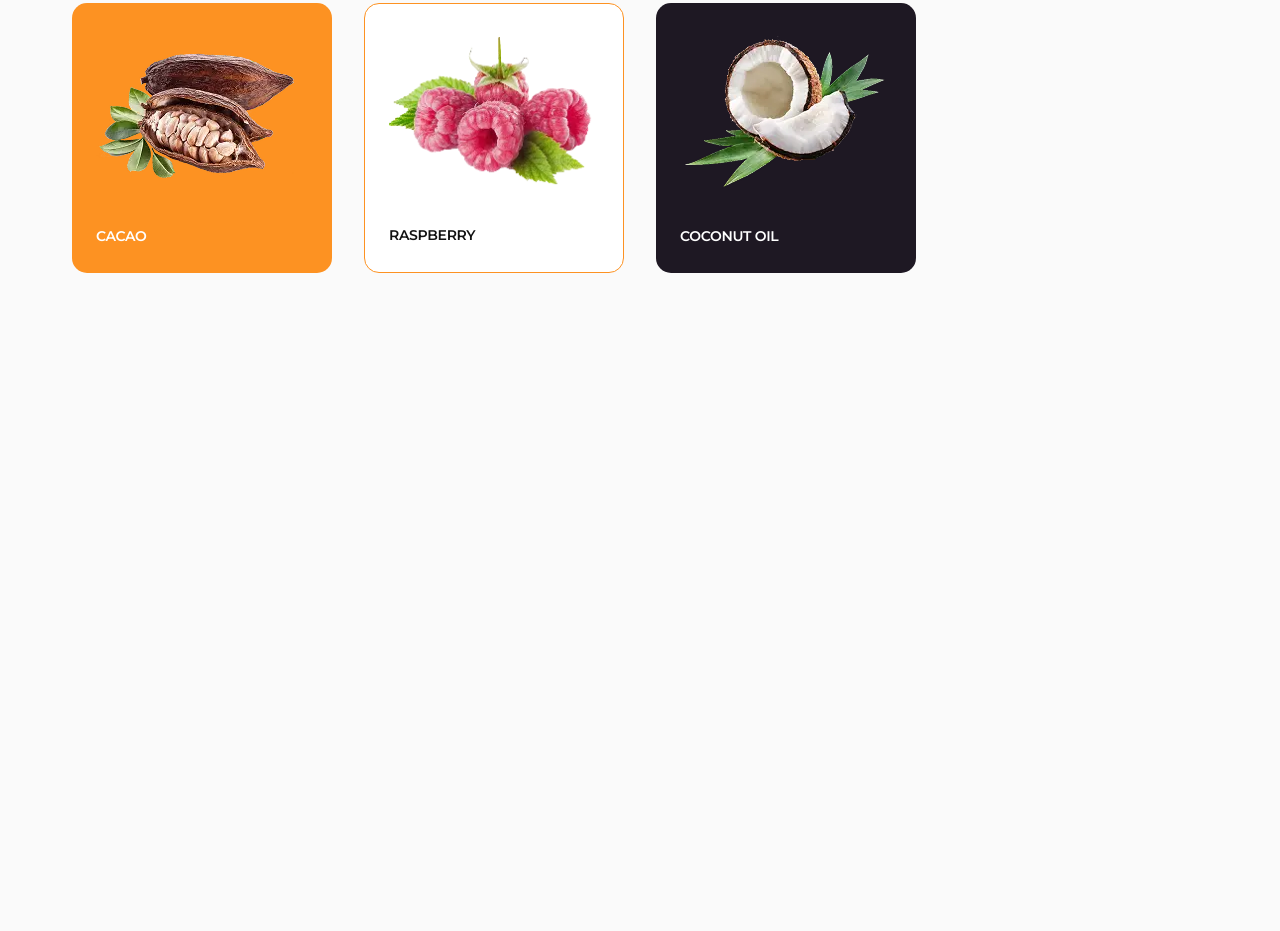
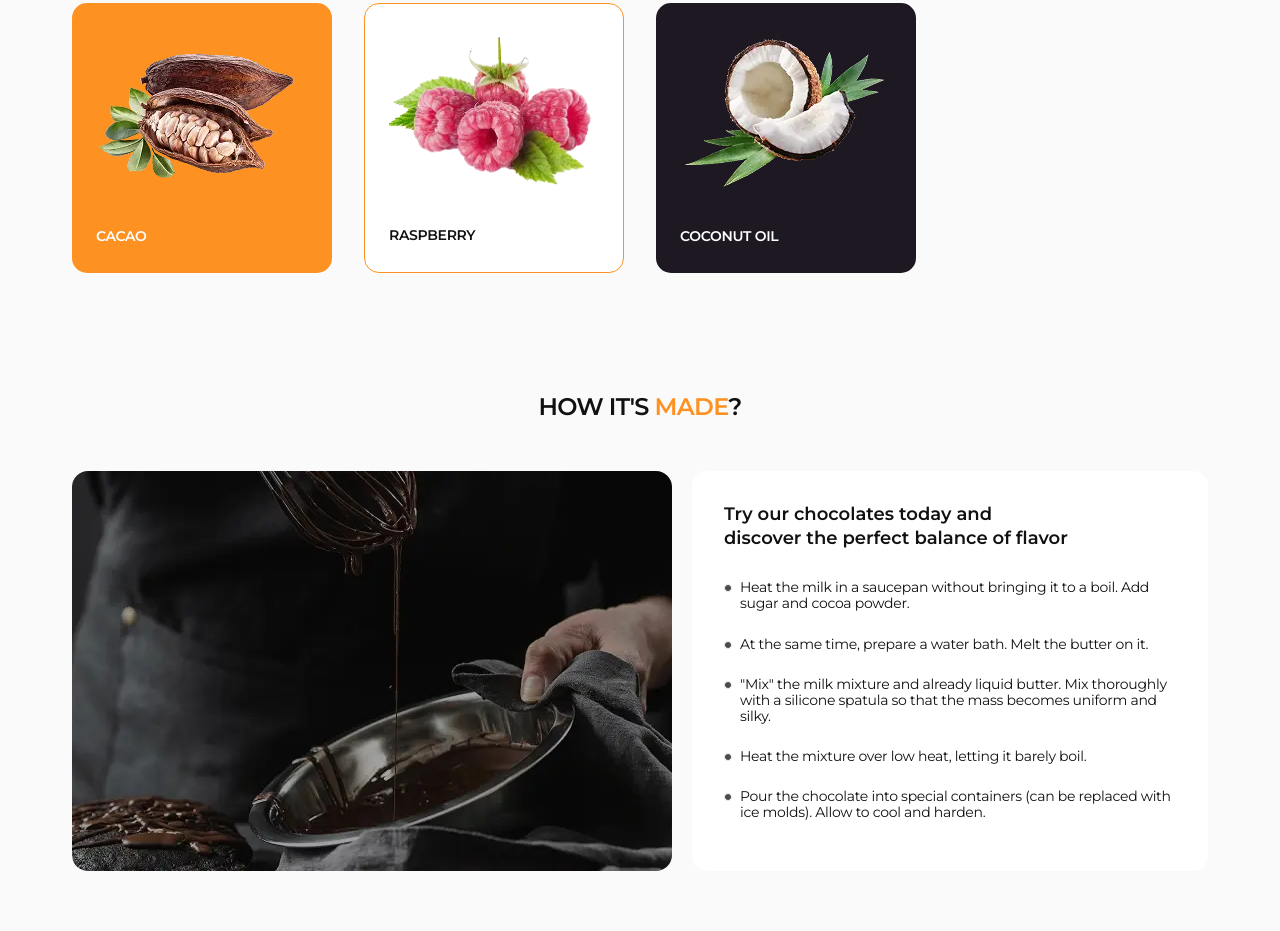
Before and after one commit to oleh-vdovenko/simply-chocolate, a plain HTML site: page index.html in a window 1280 px wide. Shown: the part 1558-2489 px from the top of the page. Before the commit the page ends 1891 px from the top, so only its background shows below. Drawn offline with nearby package versions, Linux system fonts and the light colour scheme.

Commit message:
create structure and add styles for a cooking section

```diff
--- a/css/styles.css
+++ b/css/styles.css
@@ -142,14 +142,14 @@ button {
   background: rgba(253, 146, 34, 0.1);
   color: #fd9222;
 }
-.cooking {
+.cooking-link {
   border: 1px solid #fff;
   border-radius: 100px;
   padding: 12px 38px;
   color: #fff;
 }
-.cooking:hover,
-.cooking:focus {
+.cooking-link:hover,
+.cooking-link:focus {
   border-color: #fd9222;
   color: #fd9222;
 }
@@ -174,6 +174,15 @@ button {
 }
 
 /* benefits */
+.container > h2 {
+  font-size: 24px;
+  line-height: 1.16667;
+  letter-spacing: -0.03em;
+  text-transform: uppercase;
+}
+.container > h2 > span {
+  color: #fd9222;
+}
 .visually-hidden {
   position: absolute;
   width: 1px;
@@ -226,13 +235,6 @@ button {
 .ingredients-title {
   max-width: 412px;
   text-align: center;
-  font-size: 24px;
-  line-height: 1.16667;
-  letter-spacing: -0.03em;
-  text-transform: uppercase;
-}
-.ingredients-title > span {
-  color: #fd9222;
 }
 .ingredients-list {
   display: flex;
@@ -264,3 +266,54 @@ button {
 .ingredients-list .ingredients-item:nth-child(7) {
   background-color: #1e1823;
 }
+
+/* cooking */
+.cooking {
+  padding-top: 60px;
+  padding-bottom: 60px;
+}
+.cooking-container {
+  display: flex;
+  flex-direction: column;
+  gap: 50px;
+  align-items: center;
+}
+.cooking-article {
+  display: flex;
+  gap: 20px;
+}
+.thumb {
+  border-radius: 16px;
+  overflow: hidden;
+  flex-shrink: 0;
+}
+.cooking-descr {
+  padding: 32px;
+  display: flex;
+  flex-direction: column;
+  gap: 28px;
+  border-radius: 15px;
+  background-color: #fff;
+}
+.process-title {
+  font-size: 18px;
+  line-height: 1.33333;
+  max-width: 350px;
+}
+.process-list {
+  /* padding-left: 16px; */
+  display: flex;
+  flex-direction: column;
+  gap: 24px;
+  font-weight: 400;
+  letter-spacing: -0.02em;
+  font-size: 14px;
+}
+.process-step {
+  display: flex;
+  align-items: flex-start;
+  gap: 8px;
+}
+.process-step::before {
+  content: url("../images/marker.webp");
+}
--- a/index.html
+++ b/index.html
@@ -92,7 +92,7 @@
             <div class="hero-links">
               <div>
                 <button class="purchase-btn" type="button">Buy now</button
-                ><a class="cooking" href="">How it's made</a>
+                ><a class="cooking-link" href="">How it's made</a>
               </div>
               <a class="scroll-down" href="">
                 <span>scroll down</span>
@@ -211,6 +211,47 @@
           </ul>
         </div>
       </section>
+
+      <section class="cooking">
+        <div class="container cooking-container">
+          <h2 class="cooking-title">How it's <span>made</span>?</h2>
+          <article class="cooking-article">
+            <div class="thumb">
+              <img
+                src="./images/cooking-process.webp"
+                alt="chocolate cooking process"
+              />
+            </div>
+            <div class="cooking-descr">
+              <h3 class="process-title">
+                Try our chocolates today and discover the perfect balance of
+                flavor
+              </h3>
+              <ul class="process-list">
+                <li class="process-step">
+                  Heat the milk in a saucepan without bringing it to a boil. Add
+                  sugar and cocoa powder.
+                </li>
+                <li class="process-step">
+                  At the same time, prepare a water bath. Melt the butter on it.
+                </li>
+                <li class="process-step">
+                  "Mix" the milk mixture and already liquid butter. Mix
+                  thoroughly with a silicone spatula so that the mass becomes
+                  uniform and silky.
+                </li>
+                <li class="process-step">
+                  Heat the mixture over low heat, letting it barely boil.
+                </li>
+                <li class="process-step">
+                  Pour the chocolate into special containers (can be replaced
+                  with ice molds). Allow to cool and harden.
+                </li>
+              </ul>
+            </div>
+          </article>
+        </div>
+      </section>
     </main>
 
     <footer></footer>
```
Also changed, not shown: images/cooking-process.webp (added), images/marker.webp (added).
